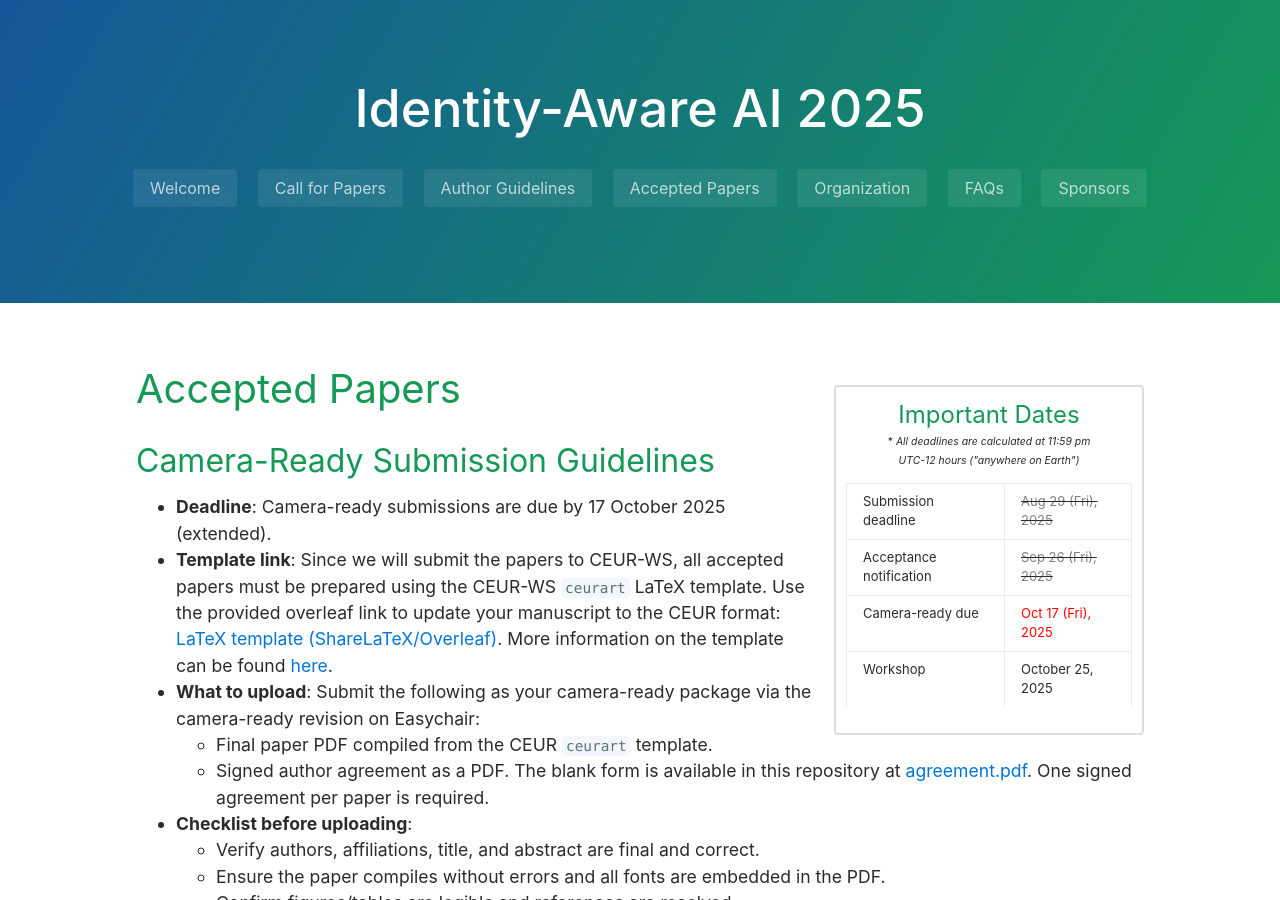
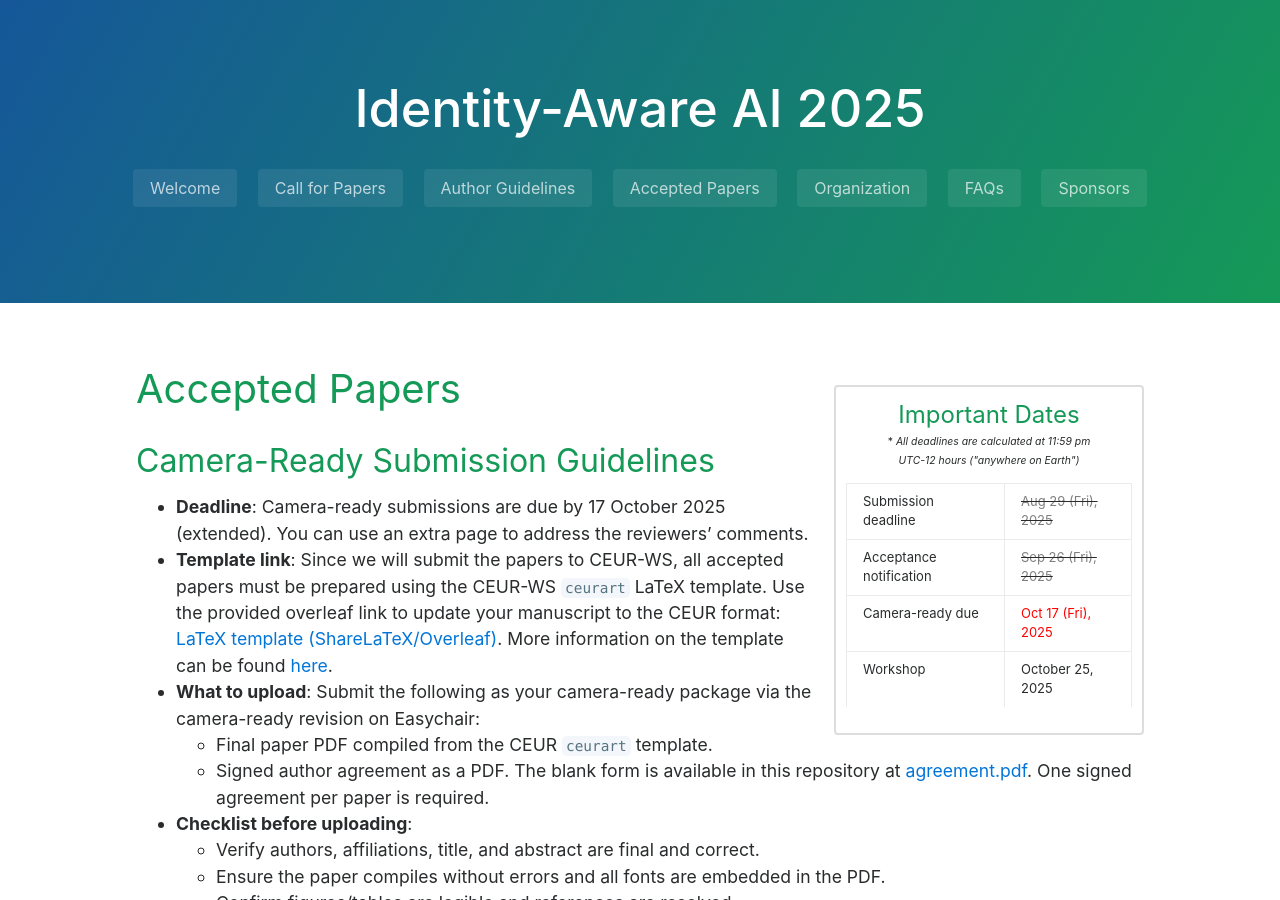
Before and after one commit to identity-aware-ai/identity-aware-ai.github.io, a Jekyll site: the page built from accepted.md, in a window 1280 px wide and 900 px high. Built offline with Jekyll 4.4.1, drawn with Linux system fonts in a browser that asks for light colours.

```diff
--- a/accepted.md
+++ b/accepted.md
@@ -10,7 +10,7 @@ order : 1
 
 ## Camera-Ready Submission Guidelines
 
-- __Deadline__: Camera-ready submissions are due by 17 October 2025 (extended).
+- __Deadline__: Camera-ready submissions are due by 17 October 2025 (extended). You can use an extra page to address the reviewers' comments.
 - __Template link__: Since we will submit the papers to CEUR-WS, all accepted papers must be prepared using the CEUR-WS `ceurart` LaTeX template. Use the provided overleaf link to update your manuscript to the CEUR format: [LaTeX template (ShareLaTeX/Overleaf)](https://sharelatex.gwdg.de/read/rmmhkszmktpm#4301dc). More information on the template can be found [here](https://ceur-ws.org/HOWTOSUBMIT.html).
 - __What to upload__: Submit the following as your camera-ready package via the camera-ready revision on Easychair:
   - Final paper PDF compiled from the CEUR `ceurart` template.
```
